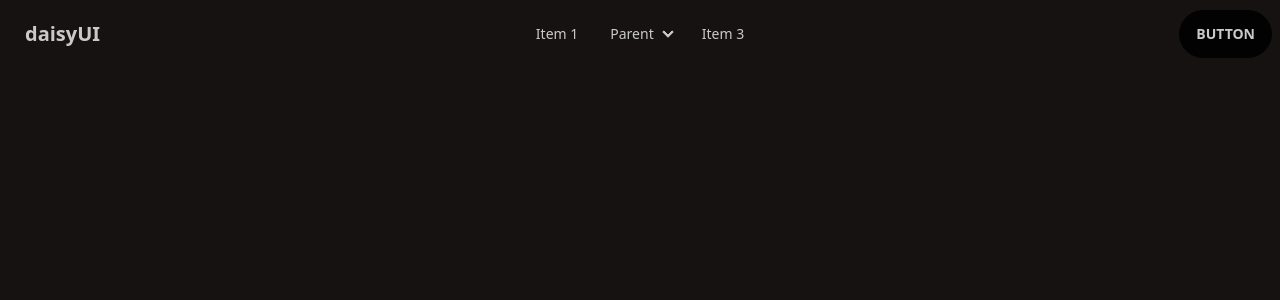
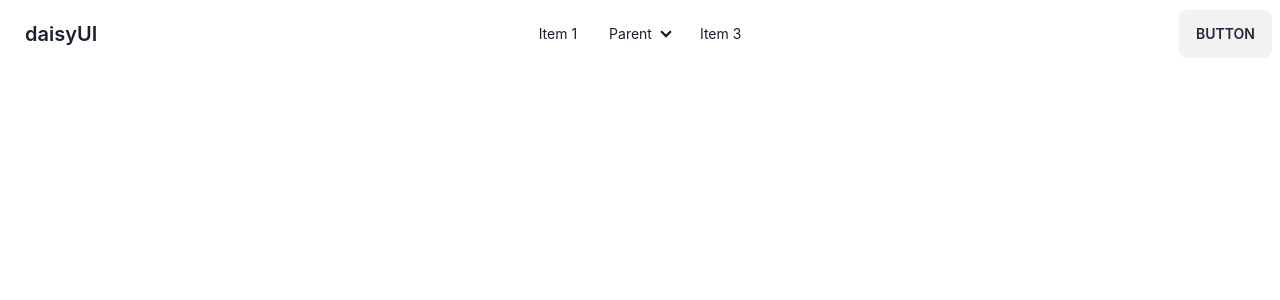
Before and after one commit to rummansadhit/bookcat-front, a React (Create React App) app: page / in a window 1280 px wide. Shown: the top 300 px of the page. Built offline with nearby package versions, Linux system fonts and the light colour scheme; no server answers.

Commit message:
added the react router and chakra ui

```diff
--- a/package.json
+++ b/package.json
@@ -3,6 +3,9 @@
   "version": "0.1.0",
   "private": true,
   "dependencies": {
+    "@chakra-ui/react": "^2.7.1",
+    "@emotion/react": "^11.11.1",
+    "@emotion/styled": "^11.11.0",
     "@firebase/auth-types": "^0.12.0",
     "@reduxjs/toolkit": "^1.9.5",
     "@testing-library/jest-dom": "^5.14.1",
@@ -14,10 +17,12 @@
     "@types/react-dom": "^18.0.0",
     "daisyui": "^3.2.1",
     "firebase": "^10.0.0",
+    "framer-motion": "^10.12.21",
     "react": "^18.2.0",
     "react-dom": "^18.2.0",
     "react-redux": "^8.1.1",
     "react-redux-firebase": "^3.11.0",
+    "react-router-dom": "^6.14.1",
     "react-scripts": "5.0.1",
     "redux": "^4.2.1",
     "typescript": "^4.4.2",
--- a/src/index.tsx
+++ b/src/index.tsx
@@ -3,13 +3,25 @@
 import './index.css';
 import App from './App';
 import reportWebVitals from './reportWebVitals';
+import store, { rrfProps } from './store';
+import { ReactReduxFirebaseProvider } from 'react-redux-firebase';
+import { Provider } from 'react-redux';
+import { ChakraProvider } from '@chakra-ui/react';
 
 const root = ReactDOM.createRoot(
   document.getElementById('root') as HTMLElement
 );
 root.render(
-  <React.StrictMode>
-    <App />
+  <React.StrictMode >
+
+  <Provider store={store}>
+  <ReactReduxFirebaseProvider {...rrfProps}>
+  <ChakraProvider>
+  <App />
+  </ChakraProvider>
+  </ReactReduxFirebaseProvider>
+  </Provider>
+
   </React.StrictMode>
 );
 
```
Also changed, not shown: 1 other file (tests, documents, lock files or other folders).
